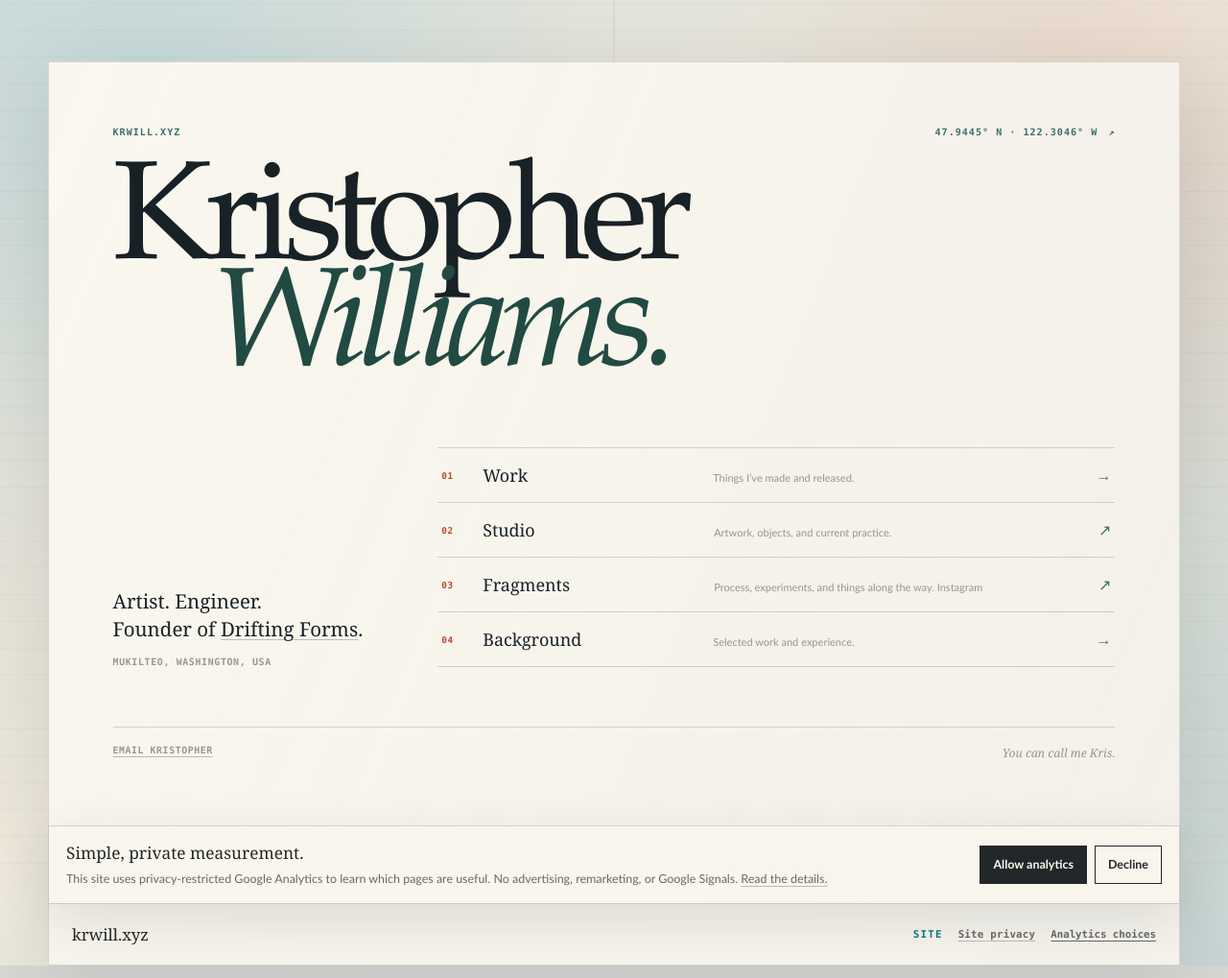
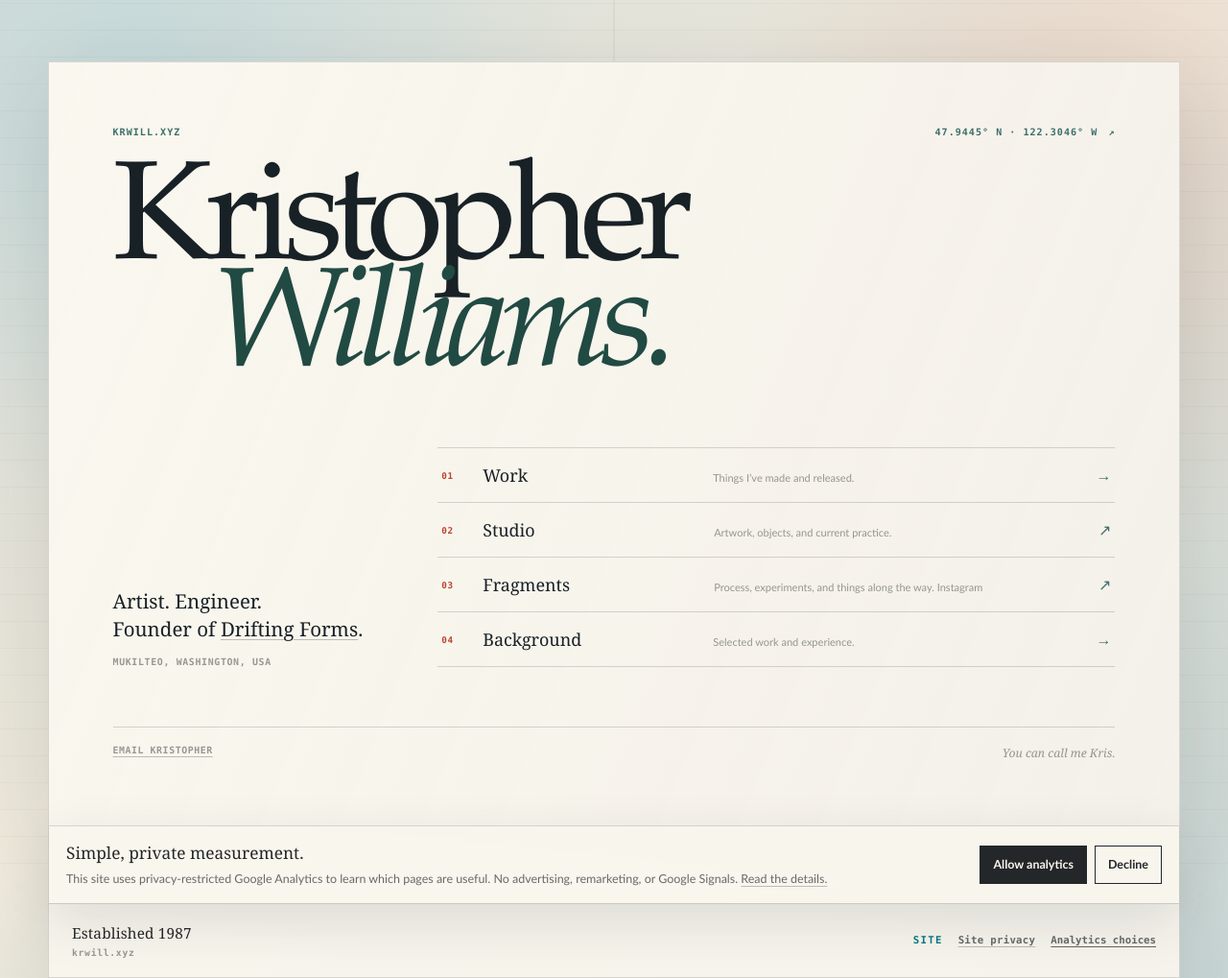
Before and after one commit to krwillxyz/krwillxyz.github.io, a Jekyll site: the page built from index.md, in a window 1280 px wide. Shown: the whole page at 96% size. Built offline with Jekyll 4.4.1, drawn with Linux system fonts in a browser that asks for light colours.

Commit message:
Refine homepage identity details

```diff
--- a/_layouts/default.html
+++ b/_layouts/default.html
@@ -770,15 +770,23 @@
     gap: 4px;
   }
 
+  .site-footer-established {
+    color: var(--paper-warm);
+    font-family: Georgia, "Times New Roman", serif;
+    font-size: 0.96rem;
+    letter-spacing: 0.01em;
+  }
+
   .site-footer-brand {
     width: max-content;
-    color: var(--paper-warm);
-    font-family: Georgia, "Times New Roman", serif;
-    font-size: 1.05rem;
+    color: rgba(250, 247, 239, 0.56);
+    font-family: ui-monospace, "SFMono-Regular", Menlo, Consolas, monospace;
+    font-size: 0.61rem;
+    font-weight: 700;
+    letter-spacing: 0.07em;
     text-decoration: none;
   }
 
-  .site-footer-note,
   .site-footer-links {
     font-family: ui-monospace, "SFMono-Regular", Menlo, Consolas, monospace;
     font-size: 0.67rem;
@@ -941,6 +949,8 @@
     font-size: clamp(5rem, 11.4vw, 10.6rem);
     line-height: 0.76;
     letter-spacing: -0.066em;
+    -webkit-user-select: none;
+    user-select: none;
   }
 
   .name-home h1 span {
@@ -1103,15 +1113,15 @@
   }
 
   .home .site-footer-brand {
+    color: var(--ink-faint);
+  }
+
+  .home .site-footer-established {
     color: var(--ink);
   }
 
   .home .site-footer-context {
     color: #087982;
-  }
-
-  .home .site-footer-note {
-    display: none;
   }
 
   .home .analytics-consent {
@@ -1238,7 +1248,7 @@
       font-size: 0.57rem;
     }
 
-    .name-home-reference span {
+    .name-home-home-link {
       display: none;
     }
 
@@ -1474,8 +1484,8 @@
 <footer class="site-footer">
   <div class="site-footer-inner">
     <div class="site-footer-identity">
+      <span class="site-footer-established">Established 1987</span>
       <a class="site-footer-brand" href="/">krwill.xyz</a>
-      <span class="site-footer-note">Kristopher Williams · Mukilteo, Washington</span>
     </div>
     <nav class="site-footer-links" aria-label="krwill.xyz site links">
       <span class="site-footer-context">Site</span>
--- a/index.md
+++ b/index.md
@@ -8,7 +8,7 @@ body_class: home
 
 <section class="name-home" aria-labelledby="page-title">
   <header class="name-home-head">
-    <p class="name-home-reference"><span>krwill.xyz</span><a href="https://www.openstreetmap.org/?mlat=47.9445&amp;mlon=-122.3046#map=10/47.9445/-122.3046" target="_blank" rel="noopener noreferrer">47.9445° N · 122.3046° W <i aria-hidden="true">↗</i></a></p>
+    <p class="name-home-reference"><a class="name-home-home-link" href="/" aria-label="krwill.xyz home">krwill.xyz</a><a href="https://www.openstreetmap.org/?mlat=47.9445&amp;mlon=-122.3046#map=10/47.9445/-122.3046" target="_blank" rel="noopener noreferrer">47.9445° N · 122.3046° W <i aria-hidden="true">↗</i></a></p>
     <h1 id="page-title"><span>Kristopher</span><span>Williams.</span></h1>
   </header>
 
```
